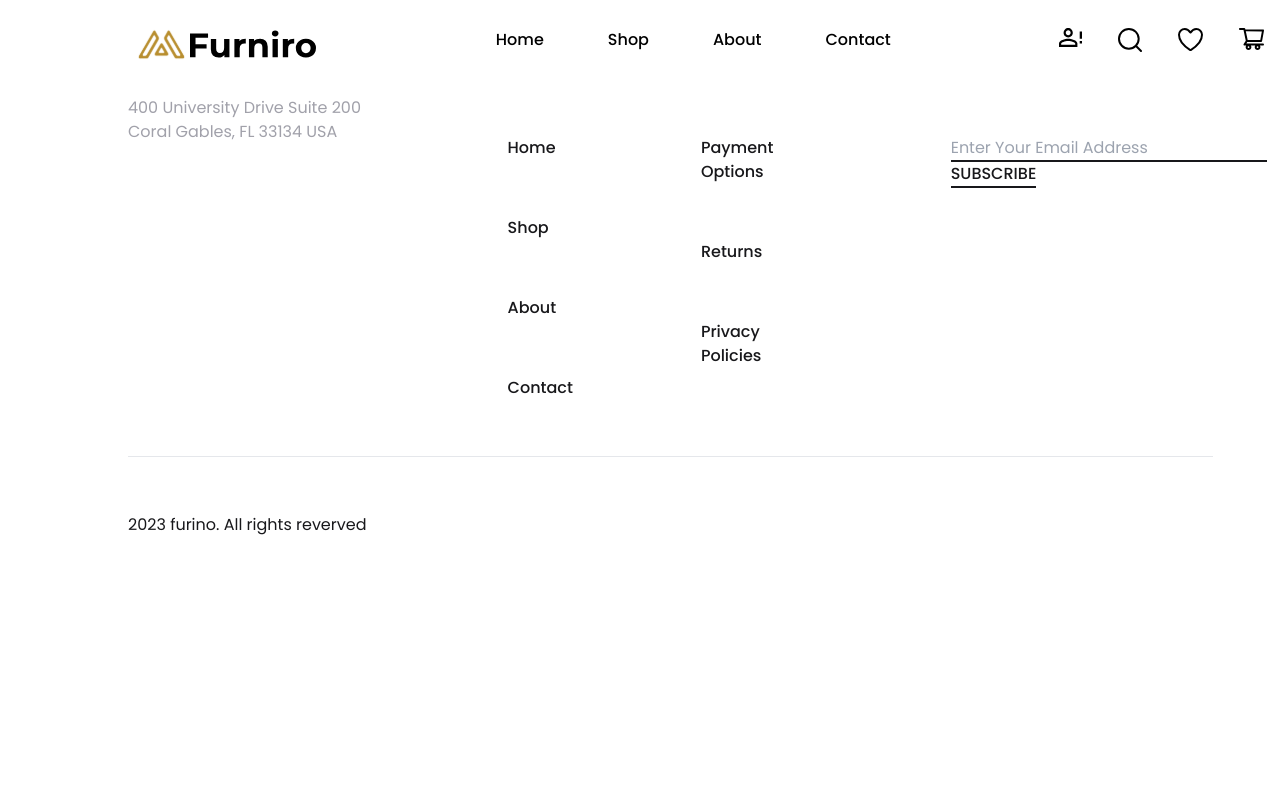
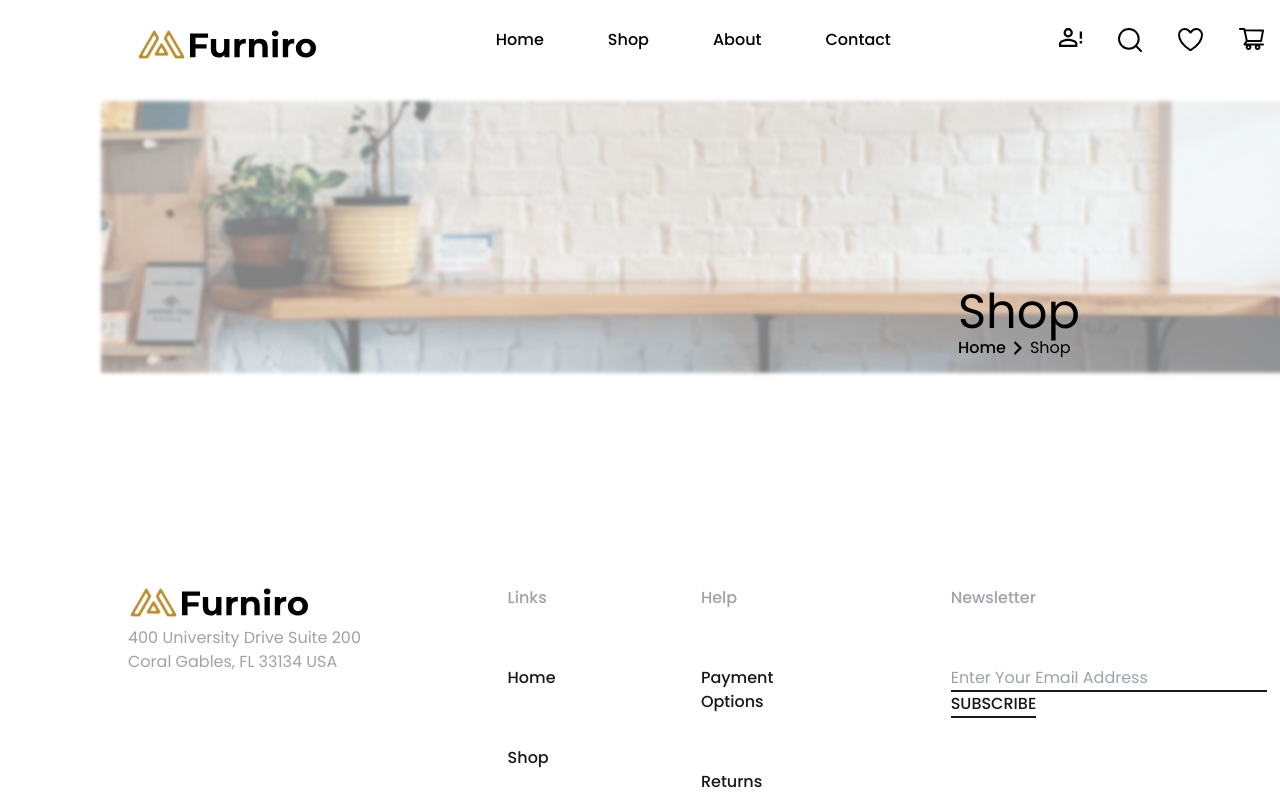
Before and after one commit to LizNgoNgoc/internetShop, a React (Create React App) app: page /cart in a window 1280 px wide. Shown: the top 800 px of the page. Built offline with nearby package versions, Linux system fonts and the light colour scheme.

Commit message:
add cart div

```diff
--- a/src/Pages/CartPage.jsx
+++ b/src/Pages/CartPage.jsx
@@ -1,5 +1,13 @@
 export default function CartPage() {
-    return <section>
-
+    return <section className="m-auto w-[1440px] mb-14 p-24 font-Poppins relative">
+    <img className="w-full" src="./images/shopHeader/banner.png" alt="shop"/>
+    <div className="absolute top-72 right-1/4">
+        <h3 className="text-[#000000] text-5xl">Shop</h3>
+            <div className="flex gap-2 items-center">
+                <span className="text-[#000000] font-medium text-base">Home </span>
+                <img src="./images/shopHeader/point_page.png" className="w-[8px] h-[14px]" alt="img" />
+                <span className="text-[#000000] font-light text-base"> Shop</span>
+            </div>
+    </div>
     </section>
 }
```
